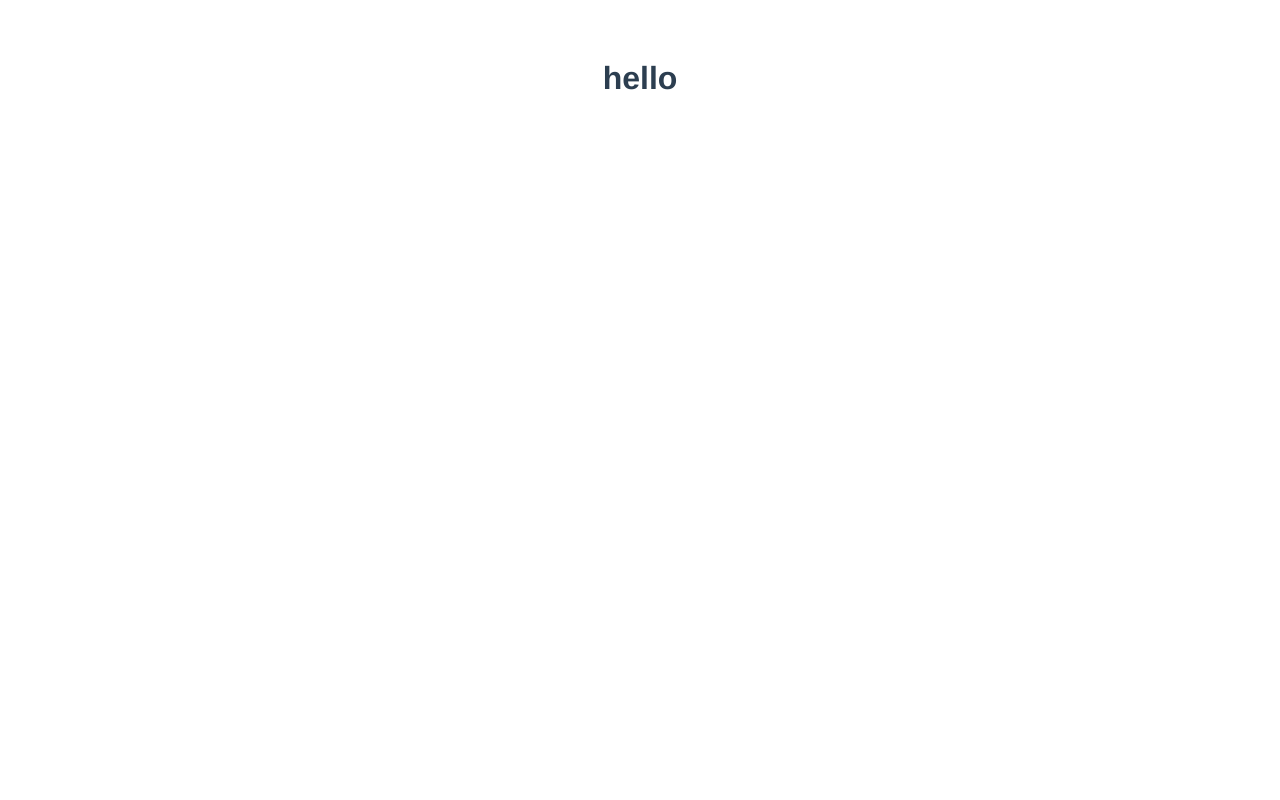
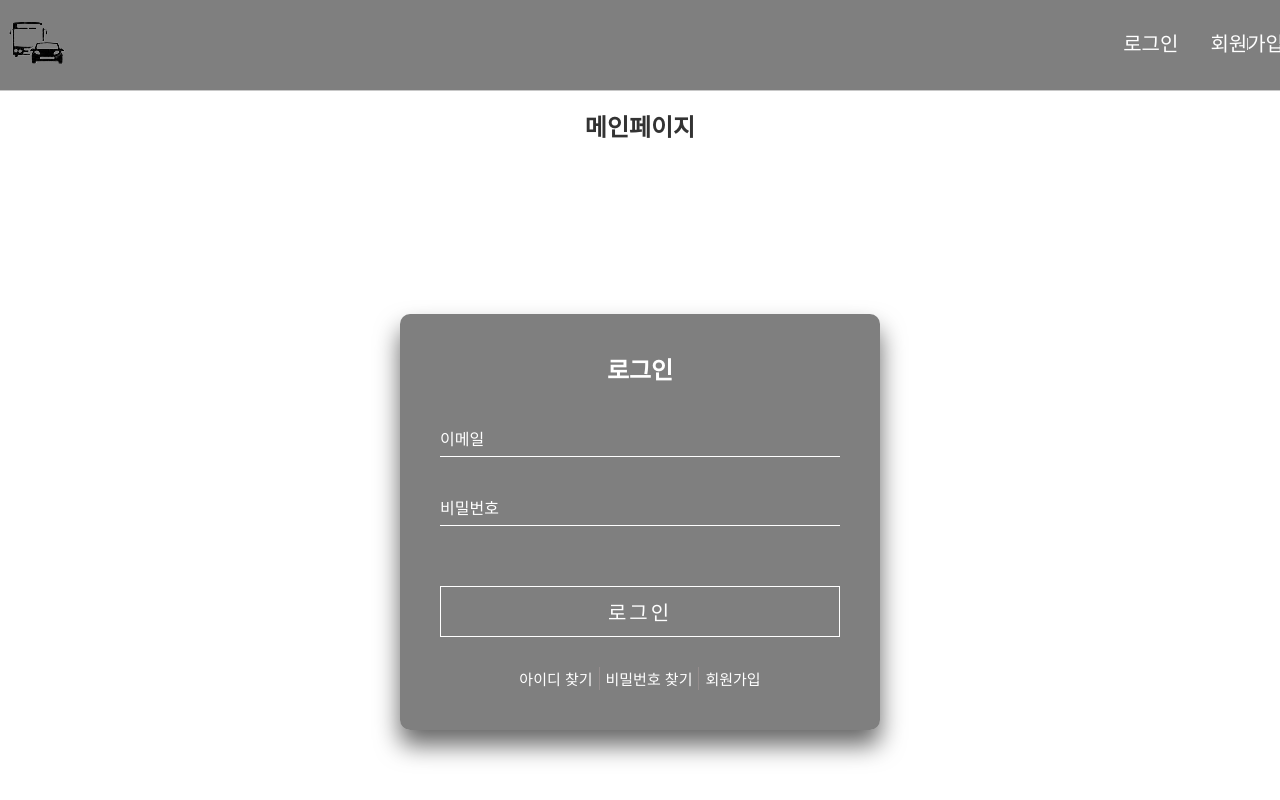
Before and after one commit to kmsdoit/WorkReportWithVueAndGo, a Vue app in the folder frontend/: page /login in a window 1280 px wide. Shown: the top 800 px of the page. Built offline with nearby package versions, Linux system fonts and the light colour scheme.

Commit message:
화면구성, 로그인기능 구현중

```diff
--- a/frontend/public/index.html
+++ b/frontend/public/index.html
@@ -7,7 +7,7 @@
     <link rel="icon" href="<%= BASE_URL %>favicon.ico">
     <title><%= htmlWebpackPlugin.options.title %></title>
   </head>
-  <body>
+  <body style="margin: 0;">
     <noscript>
       <strong>We're sorry but <%= htmlWebpackPlugin.options.title %> doesn't work properly without JavaScript enabled. Please enable it to continue.</strong>
     </noscript>
--- a/frontend/src/App.vue
+++ b/frontend/src/App.vue
@@ -1,27 +1,39 @@
 <template>
-  <h1>
-    hello
-  </h1>
+
+  <NavBar/>
+
+  <h2>메인페이지</h2>
+  <router-view></router-view>
+
+
 </template>
 
 <script>
-import HelloWorld from './components/HelloWorld.vue'
+import NavBar from './components/NavBar.vue'
 
 export default {
   name: 'App',
+  data() {
+    return {
+
+    }
+  },
   components: {
-    HelloWorld
-  }
+    NavBar,
+}
 }
 </script>
 
 <style>
 #app {
-  font-family: Avenir, Helvetica, Arial, sans-serif;
-  -webkit-font-smoothing: antialiased;
-  -moz-osx-font-smoothing: grayscale;
+  color: #333;
+  font-size: 16px;
+  font-weight: 400;
+  line-height: 1.4;
+  font-family: 'Nanum Gothic', sans-serif;
+  /* margin: 0;
+  padding: 0;
+  box-sizing: border-box; */
   text-align: center;
-  color: #2c3e50;
-  margin-top: 60px;
 }
 </style>
--- /dev/null
+++ b/frontend/src/components/ErrorPage.vue
@@ -0,0 +1,17 @@
+<template>
+  <div>
+    <h1>페이지를 찾을 수 없습니다.</h1>
+    <router-link to="/">홈으로</router-link>
+  </div>
+</template>
+
+<script>
+export default {
+  name: 'ErrorPage',
+
+}
+</script>
+
+<style>
+
+</style>
--- a/frontend/src/components/HelloWorld.vue
+++ /dev/null
@@ -1,32 +0,0 @@
-<template>
-  <div class="hello">
-    <h1>hello</h1>
-  </div>
-</template>
-
-<script>
-export default {
-  name: 'HelloWorld',
-  props: {
-    msg: String
-  }
-}
-</script>
-
-<!-- Add "scoped" attribute to limit CSS to this component only -->
-<style scoped>
-h3 {
-  margin: 40px 0 0;
-}
-ul {
-  list-style-type: none;
-  padding: 0;
-}
-li {
-  display: inline-block;
-  margin: 0 10px;
-}
-a {
-  color: #42b983;
-}
-</style>
--- /dev/null
+++ b/frontend/src/components/Login.vue
@@ -0,0 +1,204 @@
+<template>
+  <div class='login-container'>
+    <div class="login-box">
+      <h2>로그인</h2>
+        <form>
+          <div class="user-box">
+            <input id="userID" type="text" name="" required="" v-model="userId"/>
+            <label>이메일</label>
+          </div>
+          <div class="user-box">
+            <input id="userPW" type="password" name="" required="" v-model="userPw"/>
+            <label>비밀번호</label>
+          </div>
+          <button class='login-btn' @click="doLogin()">로그인</button>
+        </form>
+      <div class="register">
+        <button class='findId-btn'>아이디 찾기</button>
+        <button class='findPw-btn'>비밀번호 찾기</button>
+        <button class='signUp-btn'>회원가입</button>
+      </div>
+    </div>
+  </div>
+</template>
+
+<script>
+
+export default {
+  name: 'Login',
+  data: function() {
+    return {
+      userId: '',
+      userPw: '',
+
+    }
+  },
+  methods: {
+    doLogin(e) {
+      e.preventDefault();
+
+      let saveData = {};
+      saveData.userId = this.userId;
+      saveData.userPw = this.userPw;
+
+      fetch()
+
+    },
+    // html require속성을 통해 자동으로 검사해줌
+
+  },
+
+
+
+}
+</script>
+
+<style>
+.login-container {
+  width: 100vw;
+  /* height: 100vh; */
+  overflow-x: hidden;
+  overflow-y: auto;
+  margin: 0;
+  padding: 0;
+  font-family: -apple-system, BlinkMacSystemFont, "Segoe UI", Roboto, Oxygen,
+    Ubuntu, Cantarell, "Open Sans", "Helvetica Neue", sans-serif;
+  box-sizing: border-box;
+  /* background: linear-gradient(#141e30, #243b55); */
+  color: white;
+  font-size: 16px;
+}
+
+.login-box {
+  display: block;
+  margin: 150px auto 150px;
+  width: 400px;
+  padding: 40px;
+  background: rgba(0, 0, 0, 0.5);
+  border-radius: 10px;
+  box-shadow: 0 15px 25px rgba(0, 0, 0, 0.6);
+
+  /* transform: translate(-50%, -50%); */
+}
+
+.login-box h2 {
+  margin: 0 0 30px;
+  padding: 0;
+  text-align: center;
+}
+
+.user-box {
+  position: relative;
+}
+
+
+.user-box input {
+  width: 100%;
+  padding: 10px 0;
+  font-size: 16px;
+  color: #fff;
+  margin-bottom: 30px;
+  border: none;
+  border-bottom: 1px solid #fff;
+  outline: none;
+  background: transparent;
+}
+.user-box label {
+  position: absolute;
+  top: 0;
+  left: 0;
+  padding: 10px 0;
+  font-size: 16px;
+  color: #fff;
+  pointer-events: none;
+  transition: 0.5s;
+}
+
+.user-box input:hover ~ label, .user-box input:valid ~ label {
+  top: -20px;
+  left: 0;
+  color: #e5e5e5;
+  font-size: 14px;
+}
+
+.user-box input:focus ~ label, .user-box input:valid ~ label {
+  top: -20px;
+  left: 0;
+  color: #c8c8c8;
+  font-size: 14px;
+}
+
+/* 클릭했을때 클래스 붙이기  */
+/* .labelUp {
+  top: -20px;
+  left: 0;
+  color: #03e9f4;
+  font-size: 12px;
+} */
+
+
+.login-btn {
+  position: relative;
+  display: inline-block;
+  width: 100%;
+  padding: 10px 15px;
+  color: white;
+  font-size: 20px;
+  text-decoration: none;
+  /* text-transform: uppercase;  대문자 */
+  /* overflow: hidden; */
+  transition: 0.5s;
+  letter-spacing: 3px;
+  margin-top: 30px;
+  border: 1px solid #fff;
+  background: transparent;
+}
+
+.register {
+  display: flex;
+  justify-content: center;
+  align-items: center;
+  width: 400px;
+  text-align: center;
+}
+
+.findId-btn,
+.findPw-btn,
+.signUp-btn {
+  margin: 30px 10px 0;
+  border: none;
+  background: transparent;
+  color: white;
+  font-size: 15px;
+  transition: 0.5s;
+  cursor: pointer;
+}
+.findId-btn,
+.findPw-btn {
+  border-right: 0.5px solid rgb(148, 141, 141);
+}
+.findPw-btn {
+  margin-left: -10px;
+}
+.signUp-btn {
+  margin-left: -10px;
+}
+
+.login-btn:hover {
+  color: #333;
+  border-radius: 5px;
+  background-color: #c8c8c8;
+  /* box-shadow: 0 0 5px #03e9f4, 0 0 20px #03e9f4, 0 0 30px #03e9f4,
+    0 0 50px #03e9f4; */
+}
+
+.findId-btn:hover,
+.findPw-btn:hover,
+.signUp-btn:hover {
+  /* cursor: pointer; */
+  border-bottom: 1px solid #fff;
+  color: #333;
+}
+
+
+</style>
--- /dev/null
+++ b/frontend/src/components/NavBar.vue
@@ -0,0 +1,106 @@
+<template>
+  <nav>
+    <div class="inner">
+      <!-- 로고 -->
+      <router-link to="/" class="logo link">
+        <img src="../assets/workLogo.png" alt="출퇴근">
+      </router-link>
+
+      <div class="menu-container">
+        <ul class="menu">
+          <li>
+            <router-link to="/login" class="login link">로그인</router-link>
+          </li>
+          <li>
+            <router-link to="/signup" class="sign-up link">회원가입</router-link>
+          </li>
+          <!-- <li>
+            <routerLink href="/mypage"></routerLink>
+          </li> -->
+        </ul>
+      </div>
+
+    </div>
+  </nav>
+</template>
+
+<script>
+export default {
+  name: 'NavBar',
+
+}
+</script>
+
+<style>
+/* common */
+img {
+  display: block;
+}
+li {
+  list-style: none;
+}
+.link {
+  text-decoration: none;
+}
+.inner {
+  width: 1300px;
+  margin: 0 auto;
+  position: relative;
+}
+
+/* nav */
+nav {
+  /* background-color: #f6f5f0; */
+  background-color: rgba(0, 0, 0, 0.5);
+  border-bottom: 1px solid #c8c8c8;
+}
+nav > .inner {
+  height: 90px;
+}
+.logo {
+  position: absolute;
+  top: 0;
+  bottom: 0;
+  margin: auto;
+  height: 75px; /* logo의 높이값과 같도록 해야한다. */
+  left: 0;  /* logo가 inner에 잘 붙어있다고 명시 */
+}
+nav .menu-container {
+  display: flex;
+  position: absolute;
+  top: 3px;
+  right: 0;
+}
+nav .menu-container ul.menu {
+  display: flex;
+  font-family: Arial, Helvetica, sans-serif;
+}
+nav .menu-container ul.menu li {
+  position: relative;
+}
+nav .menu-container ul.menu li::before {
+  content: "";
+  width: 1px;
+  height: 12px;
+  background-color: #e5e5e5;
+  position: absolute;
+  top: 0;
+  bottom: 0;
+  margin: auto;
+}
+nav .menu-container ul.menu li:first-child::before {
+  /* 첫번째 li태그의 가상요소(즉, sing in앞의 구분선)를 안보이도록 */
+  display: none;
+}
+nav .menu-container ul.menu li .link {
+  font-size: 20px;
+  padding: 11px 16px;
+  display: block;
+  /* color: #656565; */
+  color: #fff;
+}
+nav .menu-container ul.menu li .link:hover {
+  color: #000;
+}
+
+</style>
--- /dev/null
+++ b/frontend/src/router.js
@@ -0,0 +1,36 @@
+// Router
+
+import { createWebHistory, createRouter } from "vue-router";   // HTML5 모드
+// import App from './App.vue';
+import Login from './components/Login.vue';
+import ErrorPage from './components/ErrorPage.vue';
+
+
+const routes = [
+  // {
+  //   path: "/",
+  //   component: App,
+  // },
+  {
+    path: "/login",
+    name: "Login",
+    component: Login,
+  },
+  // 같은 라우터에 걸리면 위에 있는걸 적용시킨다. 따라서, 404 페이지같은 경우 맨 아래에 기재하자.
+  {
+    path: "/:anyting",
+    component: ErrorPage,
+  },
+];
+
+const router = createRouter({
+  history: createWebHistory(),   //^ HTML5 모드
+  /*
+  HTML5 모드인 경우,
+  서버에 아무 기능을 개발안해놨으면 404페이지가 뜨거나 그럴 수 있다.
+  그래서 이걸 방지하려면 서버에다가 "어떤 사람이 /어쩌구로 접속하면 그냥 Vue에게 라우팅 맡겨주세요" 라고 미리 기능개발이 필요하다.
+  */
+  routes,
+});
+
+export default router;
```
Also changed, not shown: frontend/package.json (+5 -2 lines), frontend/src/main.js (+6 -1 lines), frontend/src/assets/workLogo.png (added), 1 other file (tests, documents, lock files or other folders).
